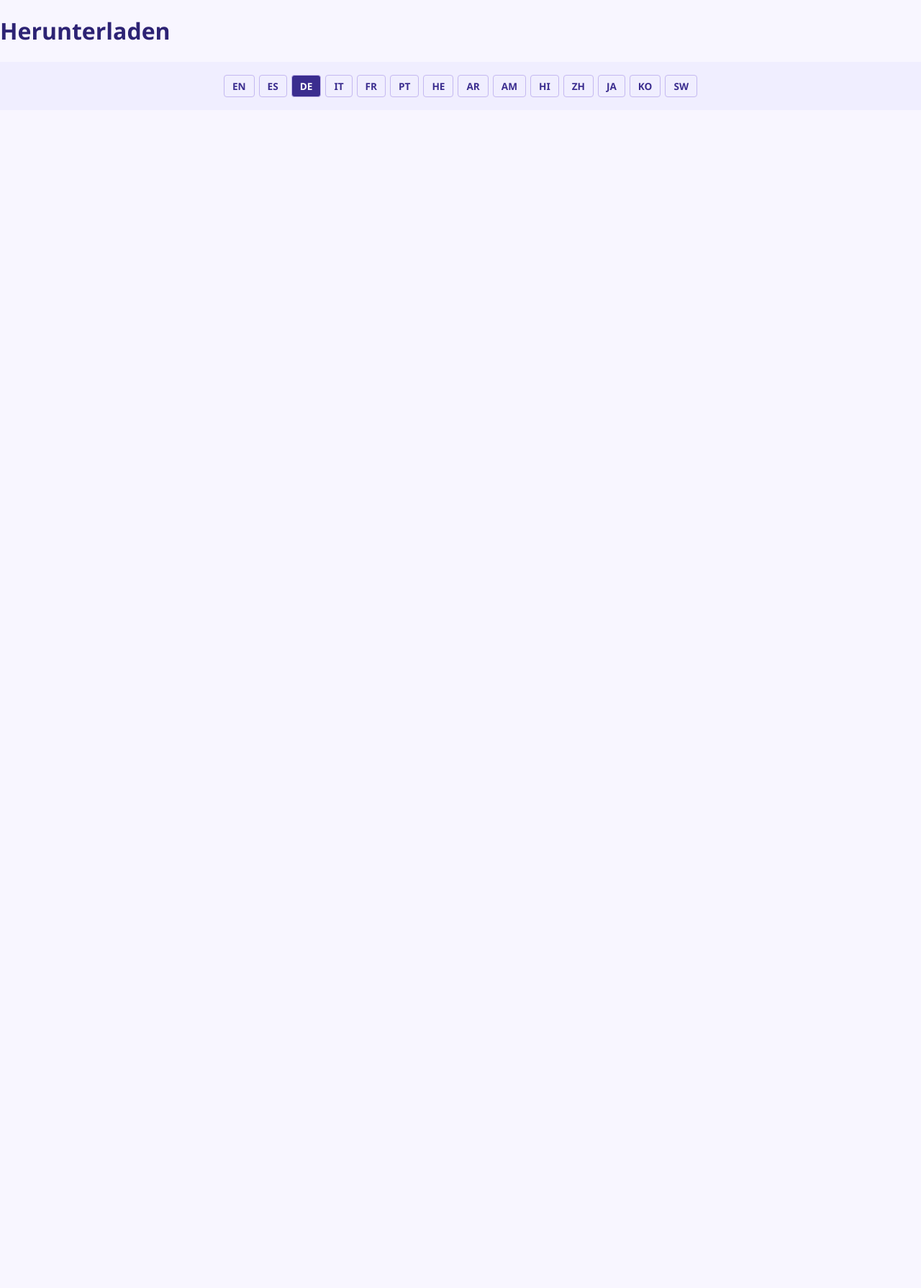
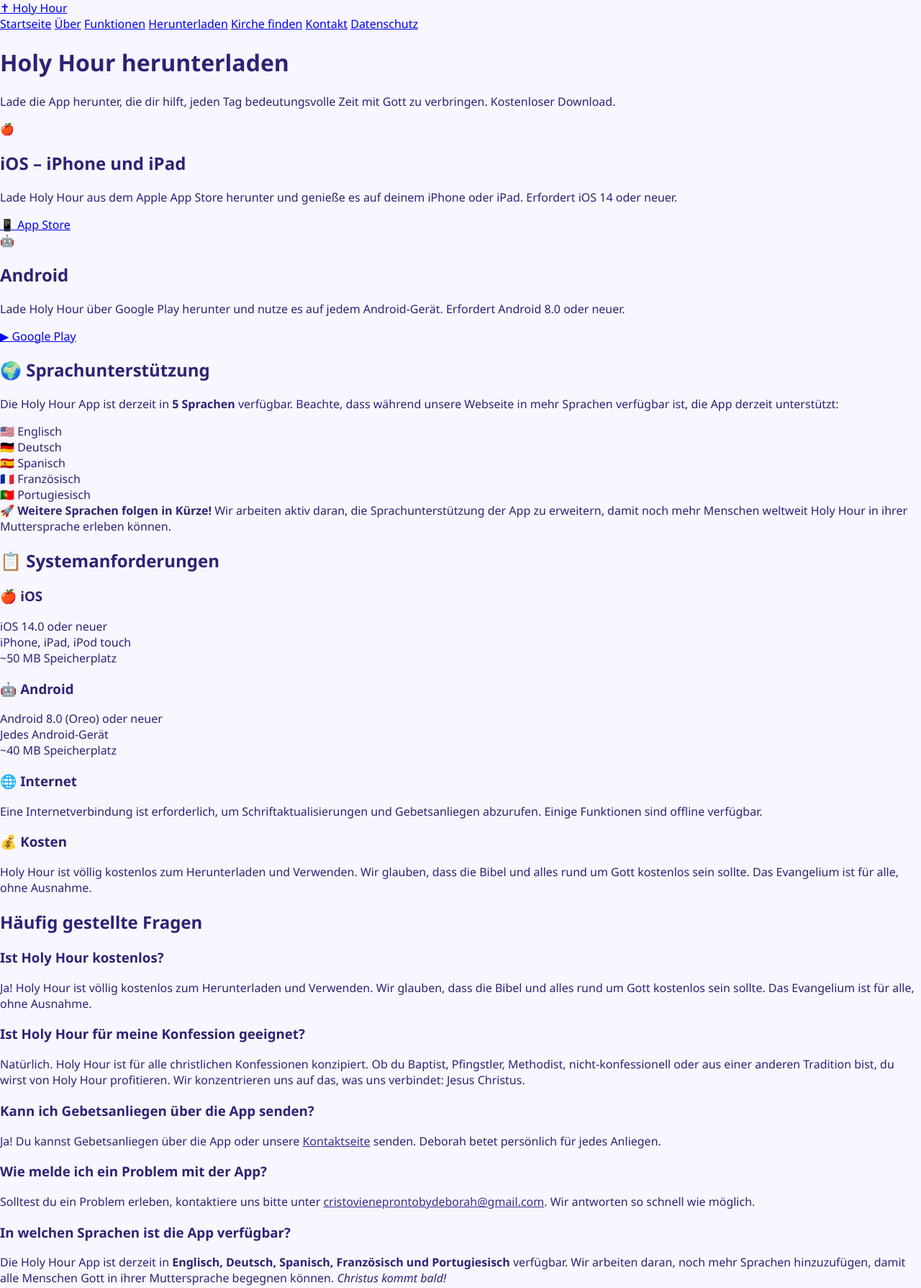
Before and after one commit to debeortiiz/Holy-Hour-Website-, a website: page de/download.html in a window 1280 px wide. Shown: the top 1789 px of the page at 72% size. Before the commit the page ends 800 px from the top, so only its background shows below. Drawn offline with Linux system fonts and the light colour scheme.

Commit message:
Enhance download.html with navigation and app details
Added navigation and content sections for downloading the Holy Hour app, including system requirements and FAQs.

```diff
--- a/de/download.html
+++ b/de/download.html
@@ -5,25 +5,151 @@
     <link rel="stylesheet" href="../style.css">
     <meta name="viewport" content="width=device-width, initial-scale=1.0">
     <title>Herunterladen – Holy Hour</title>
+    <!-- Paste your CSS here or keep the link if it's shared with other languages -->
 </head>
 <body>
-<h1>Herunterladen</h1>
-<div class="language-switcher" style="background:#f0eeff;text-align:center;padding:18px 20px;display:flex;flex-wrap:wrap;justify-content:center;gap:6px;margin-top:20px;">
-    <a href="../download.html" style="color:#3b2d8f;text-decoration:none;padding:5px 11px;border:1px solid #c4b8f0;border-radius:4px;font-size:0.85rem;font-weight:600;">EN</a>
-    <a href="../es/download.html" style="color:#3b2d8f;text-decoration:none;padding:5px 11px;border:1px solid #c4b8f0;border-radius:4px;font-size:0.85rem;font-weight:600;">ES</a>
-    <a href="download.html" style="color:#3b2d8f;text-decoration:none;padding:5px 11px;border:1px solid #c4b8f0;border-radius:4px;font-size:0.85rem;font-weight:600;background:#3b2d8f;color:#fff;">DE</a>
-    <a href="../it/download.html" style="color:#3b2d8f;text-decoration:none;padding:5px 11px;border:1px solid #c4b8f0;border-radius:4px;font-size:0.85rem;font-weight:600;">IT</a>
-    <a href="../fr/download.html" style="color:#3b2d8f;text-decoration:none;padding:5px 11px;border:1px solid #c4b8f0;border-radius:4px;font-size:0.85rem;font-weight:600;">FR</a>
-    <a href="../pt/download.html" style="color:#3b2d8f;text-decoration:none;padding:5px 11px;border:1px solid #c4b8f0;border-radius:4px;font-size:0.85rem;font-weight:600;">PT</a>
-    <a href="../he/download.html" style="color:#3b2d8f;text-decoration:none;padding:5px 11px;border:1px solid #c4b8f0;border-radius:4px;font-size:0.85rem;font-weight:600;">HE</a>
-    <a href="../ar/download.html" style="color:#3b2d8f;text-decoration:none;padding:5px 11px;border:1px solid #c4b8f0;border-radius:4px;font-size:0.85rem;font-weight:600;">AR</a>
-    <a href="../am/download.html" style="color:#3b2d8f;text-decoration:none;padding:5px 11px;border:1px solid #c4b8f0;border-radius:4px;font-size:0.85rem;font-weight:600;">AM</a>
-    <a href="../hi/download.html" style="color:#3b2d8f;text-decoration:none;padding:5px 11px;border:1px solid #c4b8f0;border-radius:4px;font-size:0.85rem;font-weight:600;">HI</a>
-    <a href="../zh/download.html" style="color:#3b2d8f;text-decoration:none;padding:5px 11px;border:1px solid #c4b8f0;border-radius:4px;font-size:0.85rem;font-weight:600;">ZH</a>
-    <a href="../ja/download.html" style="color:#3b2d8f;text-decoration:none;padding:5px 11px;border:1px solid #c4b8f0;border-radius:4px;font-size:0.85rem;font-weight:600;">JA</a>
-    <a href="../ko/download.html" style="color:#3b2d8f;text-decoration:none;padding:5px 11px;border:1px solid #c4b8f0;border-radius:4px;font-size:0.85rem;font-weight:600;">KO</a>
-    <a href="../sw/download.html" style="color:#3b2d8f;text-decoration:none;padding:5px 11px;border:1px solid #c4b8f0;border-radius:4px;font-size:0.85rem;font-weight:600;">SW</a>
+<nav>
+    <div class="nav-inner">
+        <a class="nav-brand" href="../index.html">✝ Holy Hour</a>
+        <div class="nav-links">
+            <a href="index.html">Startseite</a>
+            <a href="about.html">Über</a>
+            <a href="features.html">Funktionen</a>
+            <a href="download.html" class="active">Herunterladen</a>
+            <a href="churches.html">Kirche finden</a>
+            <a href="contact.html">Kontakt</a>
+            <a href="privacy.html">Datenschutz</a>
+        </div>
+    </div>
+</nav>
+
+<div class="page-hero">
+    <h1>Holy Hour herunterladen</h1>
+    <p>Lade die App herunter, die dir hilft, jeden Tag bedeutungsvolle Zeit mit Gott zu verbringen. Kostenloser Download.</p>
 </div>
 
+<div class="content">
+
+    <div class="download-cards">
+        <div class="download-card">
+            <div class="platform-icon">🍎</div>
+            <h2>iOS – iPhone und iPad</h2>
+            <p>Lade Holy Hour aus dem Apple App Store herunter und genieße es auf deinem iPhone oder iPad. Erfordert iOS 14 oder neuer.</p>
+            <a href="https://apps.apple.com" target="_blank" rel="noopener noreferrer" class="store-btn">📱 App Store</a>
+        </div>
+
+        <div class="download-card">
+            <div class="platform-icon">🤖</div>
+            <h2>Android</h2>
+            <p>Lade Holy Hour über Google Play herunter und nutze es auf jedem Android-Gerät. Erfordert Android 8.0 oder neuer.</p>
+            <a href="https://play.google.com" target="_blank" rel="noopener noreferrer" class="store-btn">▶ Google Play</a>
+        </div>
+    </div>
+
+    <div class="language-notice">
+        <h2>🌍 Sprachunterstützung</h2>
+        <p>Die Holy Hour App ist derzeit in <strong>5 Sprachen</strong> verfügbar. Beachte, dass während unsere Webseite in mehr Sprachen verfügbar ist, die App derzeit unterstützt:</p>
+        <div class="language-flags">
+            <div class="language-flag">🇺🇸 Englisch</div>
+            <div class="language-flag">🇩🇪 Deutsch</div>
+            <div class="language-flag">🇪🇸 Spanisch</div>
+            <div class="language-flag">🇫🇷 Französisch</div>
+            <div class="language-flag">🇵🇹 Portugiesisch</div>
+        </div>
+        <div class="future-note">
+            🚀 <strong>Weitere Sprachen folgen in Kürze!</strong> Wir arbeiten aktiv daran, die Sprachunterstützung der App zu erweitern, damit noch mehr Menschen weltweit Holy Hour in ihrer Muttersprache erleben können.
+        </div>
+    </div>
+
+    <div class="requirements">
+        <h2>📋 Systemanforderungen</h2>
+        <div class="req-grid">
+            <div class="req-item">
+                <h3>🍎 iOS</h3>
+                <p>iOS 14.0 oder neuer<br>iPhone, iPad, iPod touch<br>~50 MB Speicherplatz</p>
+            </div>
+            <div class="req-item">
+                <h3>🤖 Android</h3>
+                <p>Android 8.0 (Oreo) oder neuer<br>Jedes Android-Gerät<br>~40 MB Speicherplatz</p>
+            </div>
+            <div class="req-item">
+                <h3>🌐 Internet</h3>
+                <p>Eine Internetverbindung ist erforderlich, um Schriftaktualisierungen und Gebetsanliegen abzurufen. Einige Funktionen sind offline verfügbar.</p>
+            </div>
+            <div class="req-item">
+                <h3>💰 Kosten</h3>
+                <p>Holy Hour ist völlig kostenlos zum Herunterladen und Verwenden. Wir glauben, dass die Bibel und alles rund um Gott kostenlos sein sollte. Das Evangelium ist für alle, ohne Ausnahme.</p>
+            </div>
+        </div>
+    </div>
+
+    <div class="faq">
+        <h2>Häufig gestellte Fragen</h2>
+
+        <div class="faq-item">
+            <h3>Ist Holy Hour kostenlos?</h3>
+            <p>Ja! Holy Hour ist völlig kostenlos zum Herunterladen und Verwenden. Wir glauben, dass die Bibel und alles rund um Gott kostenlos sein sollte. Das Evangelium ist für alle, ohne Ausnahme.</p>
+        </div>
+
+        <div class="faq-item">
+            <h3>Ist Holy Hour für meine Konfession geeignet?</h3>
+            <p>Natürlich. Holy Hour ist für alle christlichen Konfessionen konzipiert. Ob du Baptist, Pfingstler, Methodist, nicht-konfessionell oder aus einer anderen Tradition bist, du wirst von Holy Hour profitieren. Wir konzentrieren uns auf das, was uns verbindet: Jesus Christus.</p>
+        </div>
+
+        <div class="faq-item">
+            <h3>Kann ich Gebetsanliegen über die App senden?</h3>
+            <p>Ja! Du kannst Gebetsanliegen über die App oder unsere <a href="contact.html" style="color:#3b2d8f;">Kontaktseite</a> senden. Deborah betet persönlich für jedes Anliegen.</p>
+        </div>
+
+        <div class="faq-item">
+            <h3>Wie melde ich ein Problem mit der App?</h3>
+            <p>Solltest du ein Problem erleben, kontaktiere uns bitte unter <a href="mailto:cristovieneprontobydeborah@gmail.com" style="color:#3b2d8f;">cristovieneprontobydeborah@gmail.com</a>. Wir antworten so schnell wie möglich.</p>
+        </div>
+
+        <div class="faq-item">
+            <h3>In welchen Sprachen ist die App verfügbar?</h3>
+            <p>Die Holy Hour App ist derzeit in <strong>Englisch, Deutsch, Spanisch, Französisch und Portugiesisch</strong> verfügbar. Wir arbeiten daran, noch mehr Sprachen hinzuzufügen, damit alle Menschen Gott in ihrer Muttersprache begegnen können. <em>Christus kommt bald!</em></p>
+        </div>
+    </div>
+
+    <div style="text-align:center; background:#f8f6ff; border-radius:12px; padding:36px 24px;">
+        <h3 style="color:#1a1a6e; font-size:1.4rem; margin-bottom:12px;">Hast du Fragen?</h3>
+        <p style="color:#555; margin-bottom:20px; line-height:1.7;">Du findest nicht, was du suchst? Kontaktiere uns direkt – wir hören gerne von der Holy Hour Community.</p>
+        <a href="contact.html" style="display:inline-block; background:#3b2d8f; color:#fff; padding:12px 26px; border-radius:30px; text-decoration:none; font-weight:700;">Kontaktiere uns</a>
+    </div>
+
+</div>
+
+<footer>
+    <p>✝ <strong style="color:#d4c8ff;">Holy Hour</strong> — Gebet, Schrift und geistliches Wachstum</p>
+    <p style="margin-top:6px;">Kontakt: <a href="mailto:cristovieneprontobydeborah@gmail.com">cristovieneprontobydeborah@gmail.com</a></p>
+    <p style="margin-top:6px;font-style:italic;opacity:0.8;">Christus kommt bald — Alle Konfessionen sind willkommen ✝</p>
+    <div class="footer-links">
+        <a href="index.html">Startseite</a>
+        <a href="about.html">Über</a>
+        <a href="features.html">Funktionen</a>
+        <a href="download.html">Herunterladen</a>
+        <a href="churches.html">Kirche finden</a>
+        <a href="contact.html">Kontakt</a>
+        <a href="privacy.html">Datenschutz</a>
+    </div>
+    <p style="margin-top:16px;font-size:0.8rem;">&copy; 2024 Holy Hour. Alle Rechte vorbehalten.</p>
+<div class="language-switcher">
+    <a href="../download.html">EN</a>
+    <a href="../es/download.html">ES</a>
+    <a href="download.html" class="active">DE</a>
+    <a href="../it/download.html">IT</a>
+    <a href="../fr/download.html">FR</a>
+    <a href="../pt/download.html">PT</a>
+    <a href="../he/download.html">HE</a>
+    <a href="../ar/download.html">AR</a>
+    <a href="../am/download.html">AM</a>
+    <a href="../hi/download.html">HI</a>
+    <a href="../zh/download.html">ZH</a>
+    <a href="../ja/download.html">JA</a>
+    <a href="../ko/download.html">KO</a>
+    <a href="../sw/download.html">SW</a>
+</div>
+</footer>
 </body>
 </html>
```
